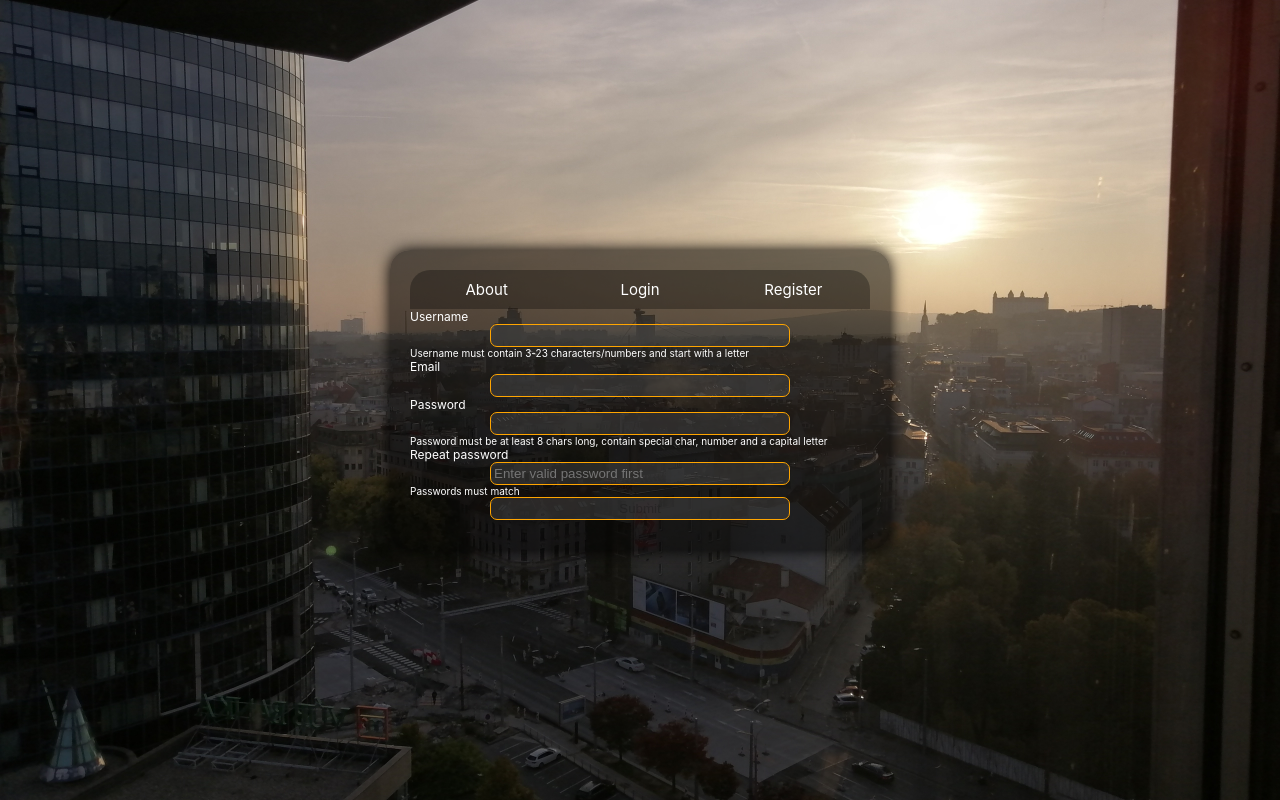
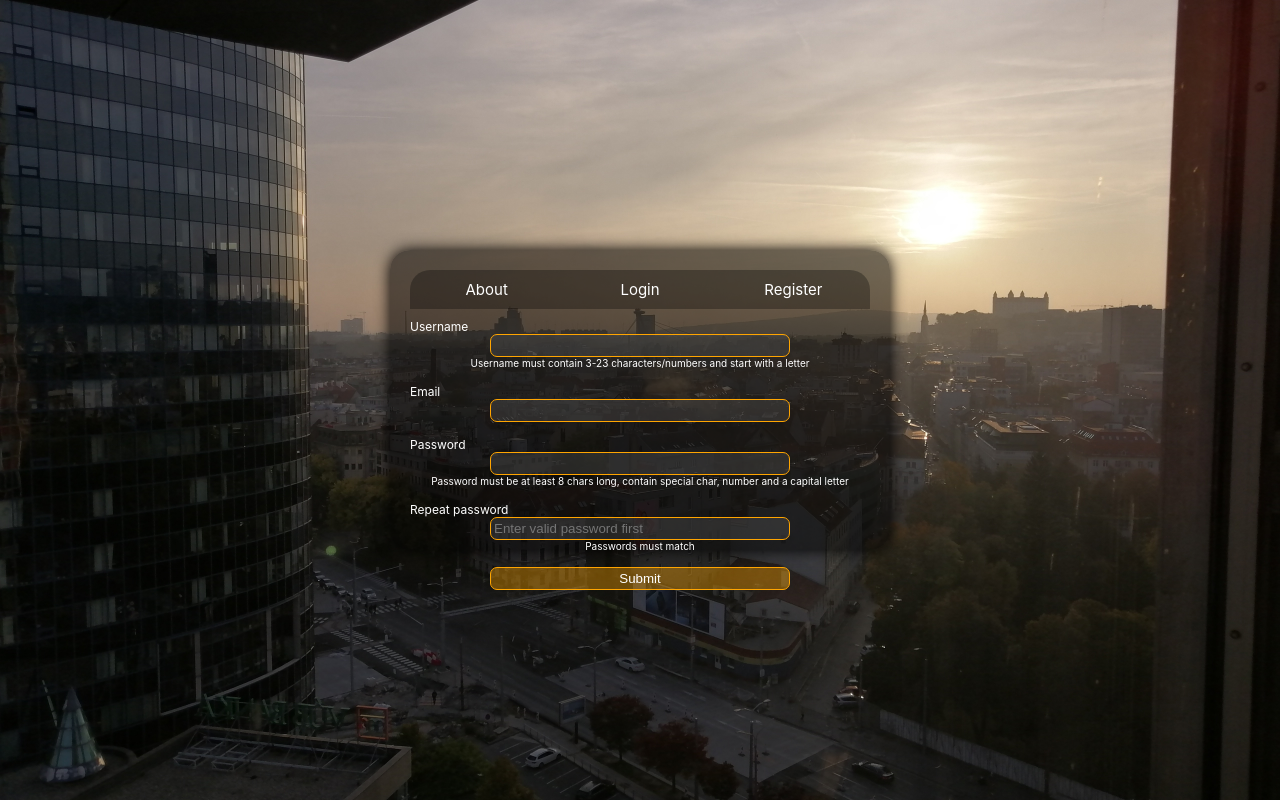
Before and after one commit to mrslvs/invoicing, a React (Create React App) app in the folder frontend/: page / in a window 1280 px wide. Both pictures are taken after a click on the button "Register". Built offline with nearby package versions, Linux system fonts and the light colour scheme.

Commit message:
refactor register-form styling

```diff
--- a/frontend/src/css/Register.css
+++ b/frontend/src/css/Register.css
@@ -6,11 +6,30 @@
     justify-content: center;
 }
 
-label {
+.register-form > label {
     font-size: 1.2rem;
 }
 
-input {
+.register-form > label {
+    margin-top: 1.5rem;
+}
+
+.register-form > label:nth-of-type(1) {
+    margin-top: 1rem;
+}
+
+.register-form > .submit-btn {
+    margin-top: 1.5rem;
+    background-color: rgba(255, 166, 0, 0.379);
+    color: white;
+    cursor: pointer;
+}
+
+.register-form > .hint {
+    align-self: center;
+}
+
+.register-form > input {
     align-self: center;
     width: 30rem;
     padding: 3px;
--- a/frontend/src/home/Register.js
+++ b/frontend/src/home/Register.js
@@ -127,7 +127,7 @@ const Register = () => {
             />
 
             {validUser ? (
-                <p>Valid</p>
+                <p className="hint">Valid</p>
             ) : (
                 <p className="hint">
                     Username must contain 3-23 characters/numbers and start with a letter
@@ -157,7 +157,7 @@ const Register = () => {
             />
 
             {validPwd ? (
-                <p>Valid</p>
+                <p className="hint">Valid</p>
             ) : (
                 <p className="hint">
                     Password must be at least 8 chars long, contain special char, number and a
@@ -178,9 +178,13 @@ const Register = () => {
                 onChange={(e) => setRepeatPwd(e.target.value)}
             />
 
-            {validRepeatPwd ? <p>Valid</p> : <p className="hint">Passwords must match</p>}
+            {validRepeatPwd ? (
+                <p className="hint">Valid</p>
+            ) : (
+                <p className="hint">Passwords must match</p>
+            )}
 
-            <input type="submit" disabled={!validForm} />
+            <input type="submit" className="submit-btn" disabled={!validForm} />
 
             <p className="error-message">{errorMessage}</p>
         </form>
```
